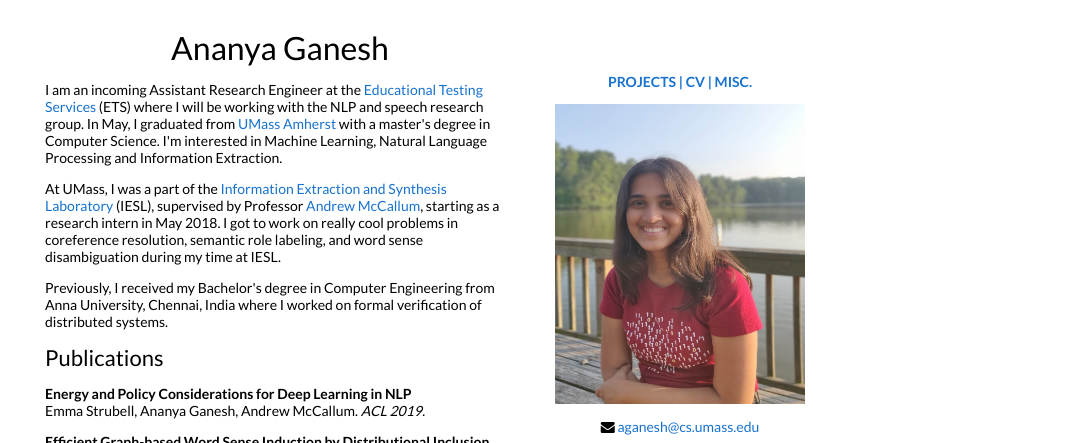
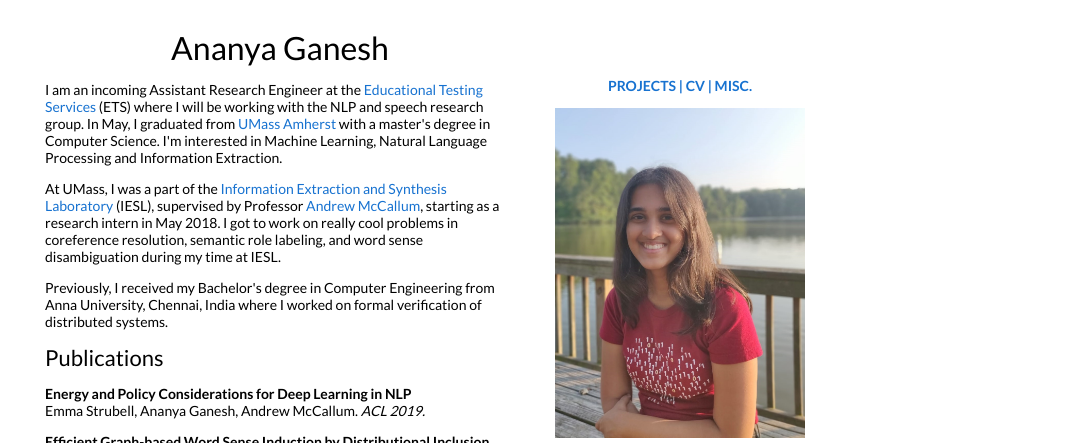
Before and after one commit to ananyaganesh/ananyaganesh.github.io, a plain HTML site: page index.html in a window 1280 px wide. Shown: the top 443 px of the page, without its empty margins (215-1280 px from the left). Drawn offline with Linux system fonts and the light colour scheme.

Commit message:
format content

```diff
--- a/index.html
+++ b/index.html
@@ -73,7 +73,6 @@
     <meta http-equiv="Content-Type" content="text/html; charset=us-ascii">
 
 
-    <link rel="stylesheet" href="https://cdnjs.cloudflare.com/ajax/libs/font-awesome/4.7.0/css/font-awesome.min.css">
 </head>
 <body>
 <table width="800" border="0" align="center" cellspacing="0" cellpadding="0">
@@ -131,7 +130,7 @@
                         <p align="center"><a href="projects.html"><b>PROJECTS |</b></a>
                             <a href="CV_AGanesh.pdf"><b>CV |</b></a>
                             <a href="index.html"><b>MISC. </b></a></p>
-                        <img src="lake.jpeg" height="300" width="250">
+                        <img src="lake.jpeg" height="330" width="250">
                         <p align="center"><i class="fa fa-envelope"></i><a href="mailto:aganesh@cs.umass.edu">
                             aganesh@cs.umass.edu</a></p>
                         <p align="center"><a href="http://www.linkedin.com/in/ananyaganesh/"><i
```
